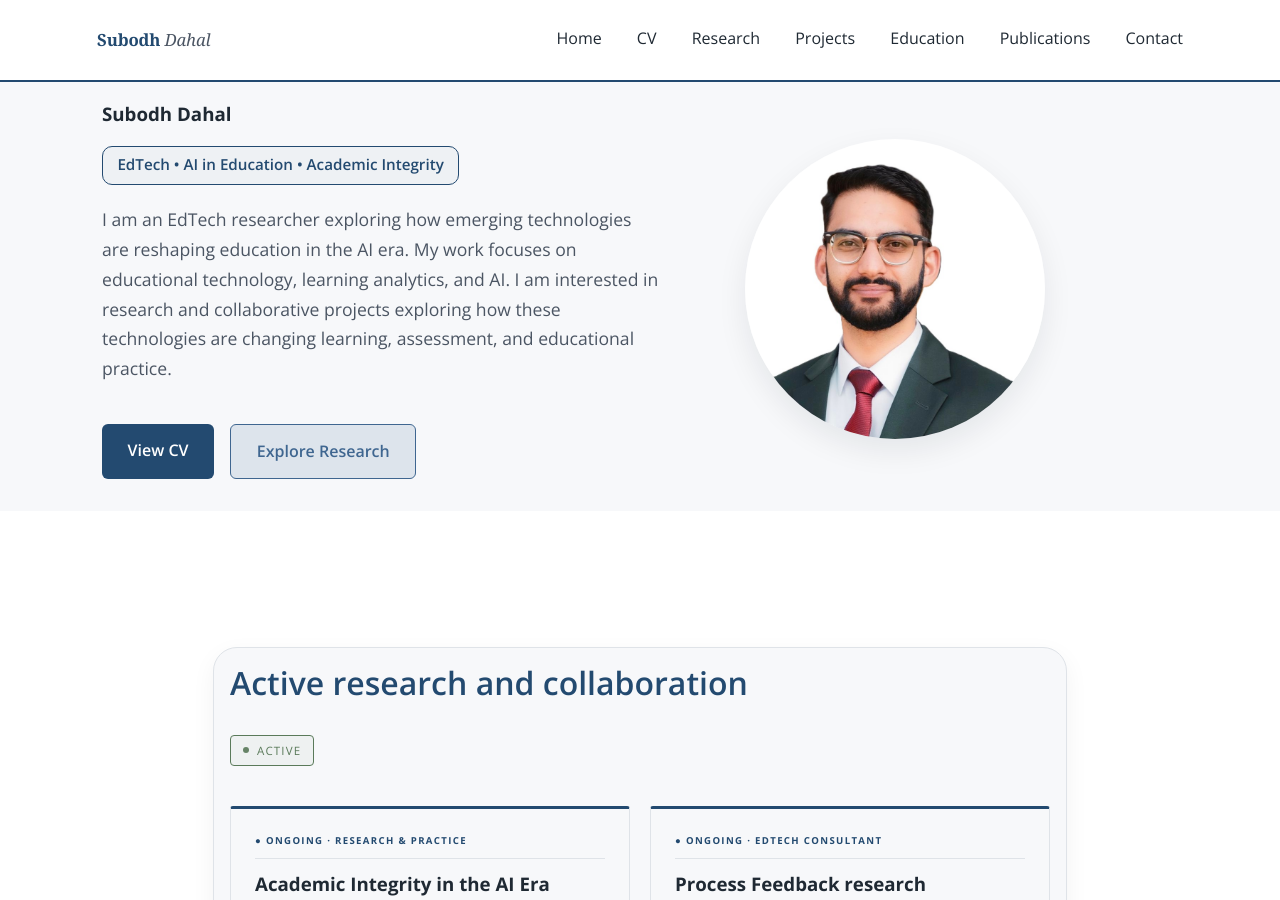
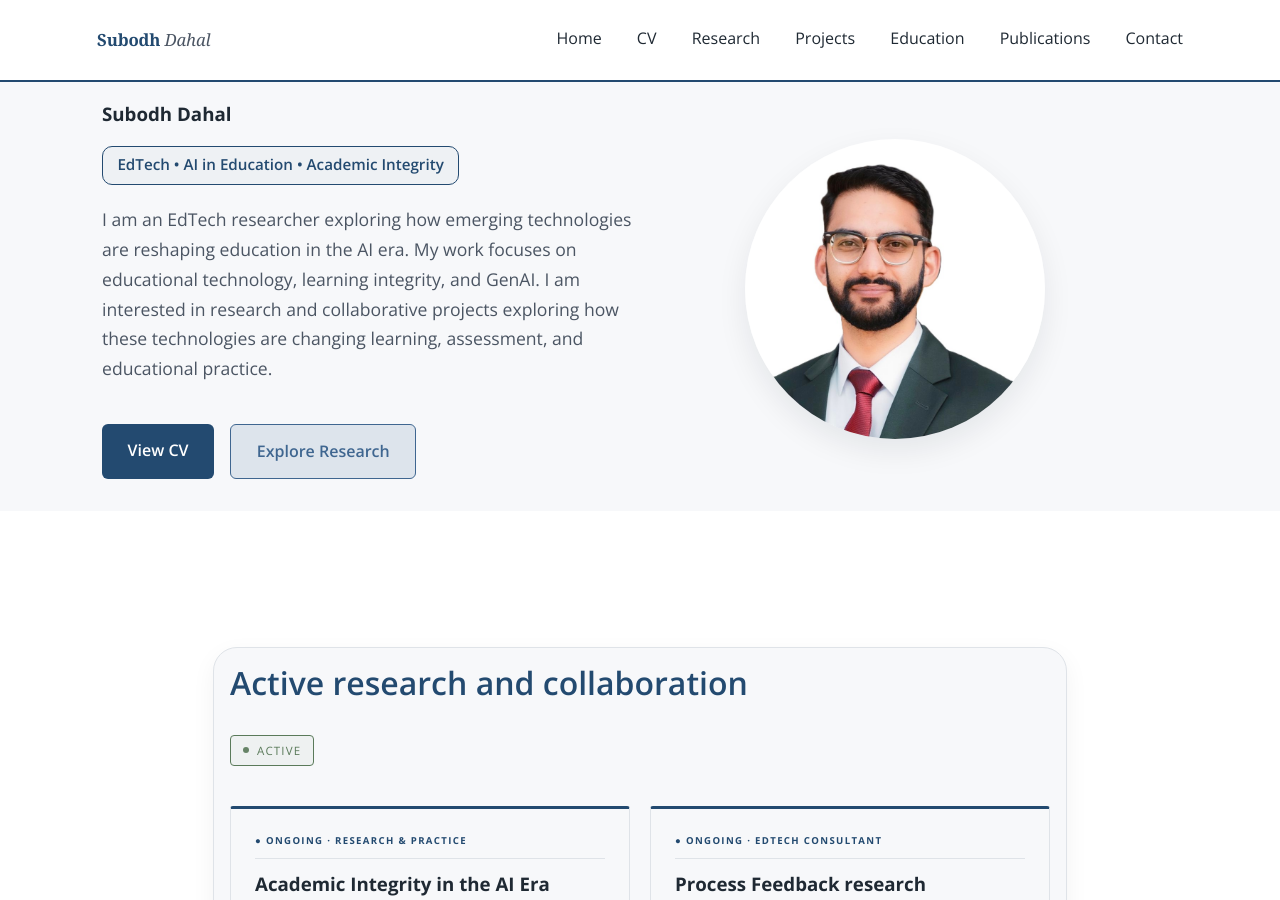
Before and after one commit to dahalsubodh/dahalsubodh.github.io, a Jekyll site: the page built from index.md, in a window 1280 px wide and 900 px high. Built offline with Jekyll 4.4.1, drawn with Linux system fonts in a browser that asks for light colours.

Commit message:
Update hero.html

```diff
--- a/_includes/hero.html
+++ b/_includes/hero.html
@@ -11,7 +11,7 @@
       <p class="hero-subtitle">EdTech • AI in Education • Academic Integrity</p>
 
       <p class="hero-description">
-       I am an EdTech researcher exploring how emerging technologies are reshaping education in the AI era. My work focuses on educational technology, learning analytics, and AI. I am interested in research and collaborative projects exploring how these technologies are changing learning, assessment, and educational practice.
+       I am an EdTech researcher exploring how emerging technologies are reshaping education in the AI era. My work focuses on educational technology, learning integrity, and GenAI. I am interested in research and collaborative projects exploring how these technologies are changing learning, assessment, and educational practice.
       </p>
 
       <div class="hero-cta">
```
